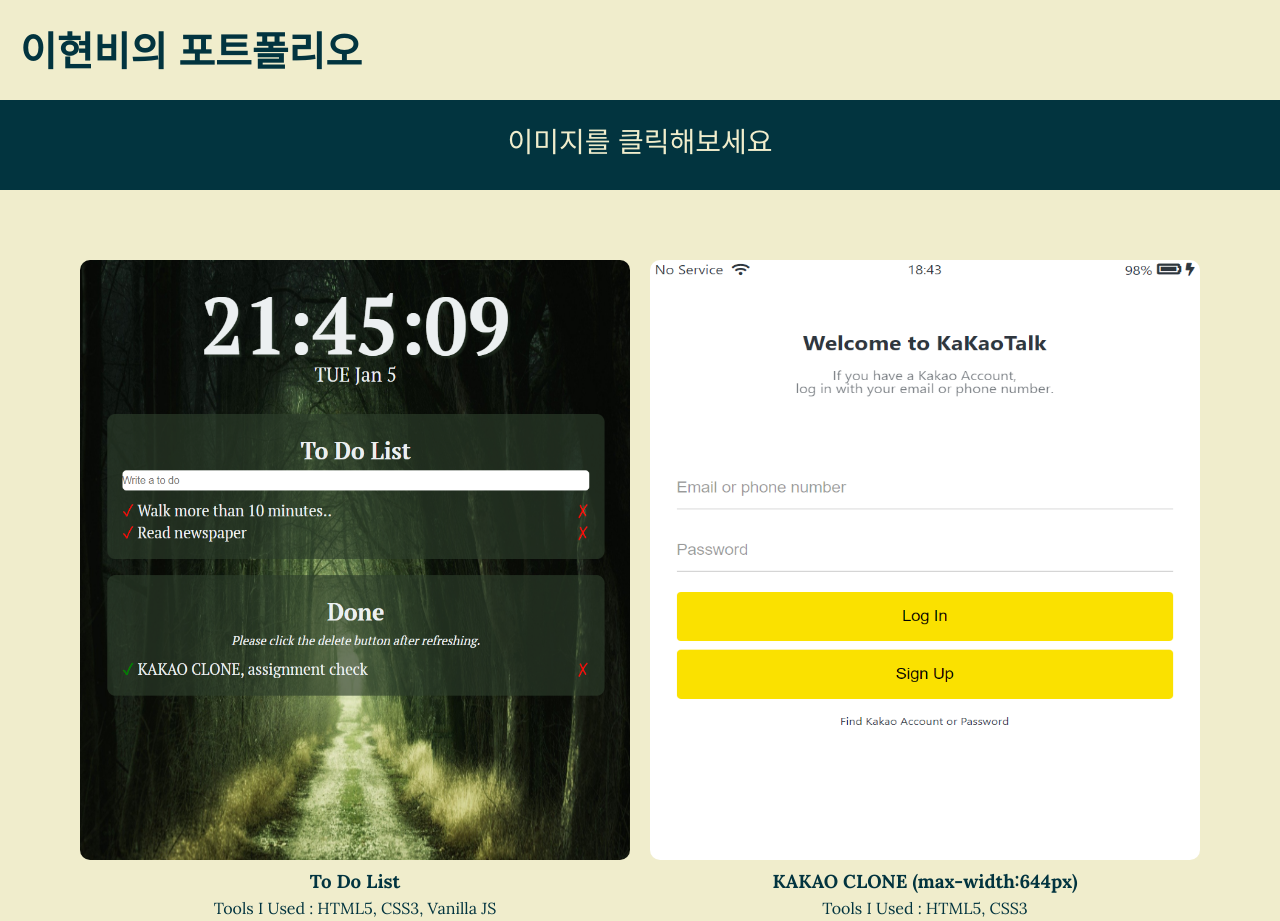
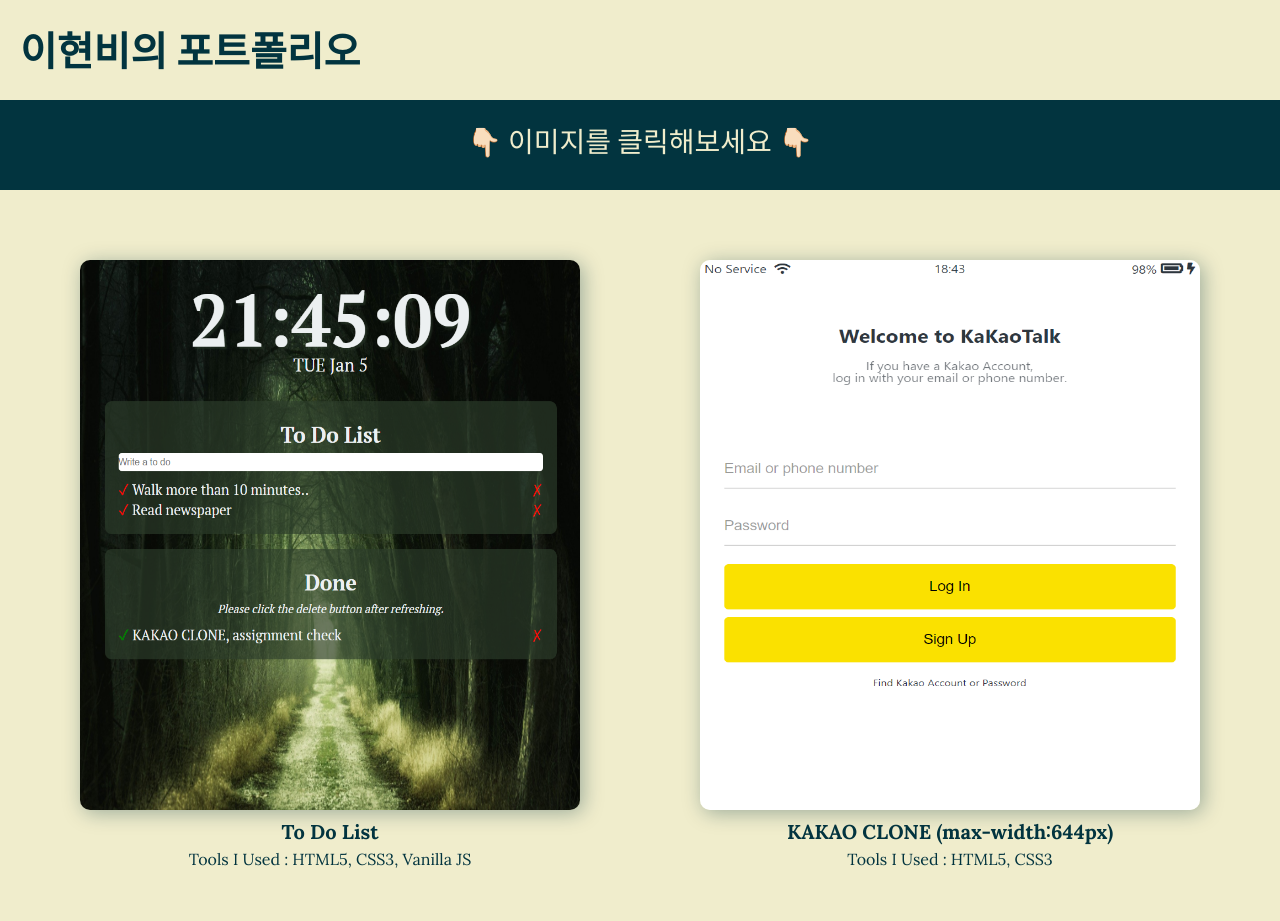
Before and after one commit to beeee2/Works_2020-2021, a plain HTML site: page index.html in a window 1280 px wide. Shown: the top 921 px of the page. Drawn offline with Linux system fonts and the light colour scheme.

Commit message:
img--size

```diff
--- a/index.html
+++ b/index.html
@@ -26,7 +26,7 @@
     </div> -->
     <section>
         <div class="title-banner">
-            <h2 class="sm_title">이미지를 클릭해보세요</h2>
+            <h2 class="sm_title">👇🏻 이미지를 클릭해보세요 👇🏻</h2>
         </div>
         <div class="work-container">
             <div class="works">
--- a/styles.css
+++ b/styles.css
@@ -1,10 +1,12 @@
 @charset "utf-8";
 @import url("https://fonts.googleapis.com/css2?family=Nanum+Myeongjo:wght@400;700;800&display=swap");
 @import url("https://fonts.googleapis.com/css2?family=Lora:wght@400;500;600;700&display=swap");
+@import url("https://fonts.googleapis.com/css2?family=Noto+Sans+KR:wght@300;400;700;900&display=swap");
 * {
   margin: 0;
   padding: 0;
 }
+
 a {
   text-decoration: none;
   color: inherit;
@@ -19,7 +21,7 @@
   height: 100px;
   box-sizing: border-box;
   padding: 20px;
-  font-family: "Nanum Myeongjo", serif;
+  font-family: "Noto Sans KR", sans-serif;
 }
 header h1 {
   font-size: 40px;
@@ -51,6 +53,7 @@
   font-size: 28px;
   margin-bottom: 10px;
   font-weight: lighter;
+  font-family: "Noto Sans KR", sans-serif;
 }
 .slideWrap__img {
   max-width: 1120px;
@@ -72,9 +75,10 @@
   margin: 10px 5px 5px;
 }
 .works__link-img {
-  width: 550px;
-  height: 600px;
+  width: 500px;
+  height: 550px;
   border-radius: 10px;
+  box-shadow: 3px 3px 20px rgba(2, 52, 63, 0.35);
 }
 .work-container {
   background-color: #f0edcc;
@@ -99,6 +103,7 @@
 }
 .work-container .works article h3 {
   margin: 5px 0;
+  font-size: 20px;
 }
 footer {
   width: 100%;
```
